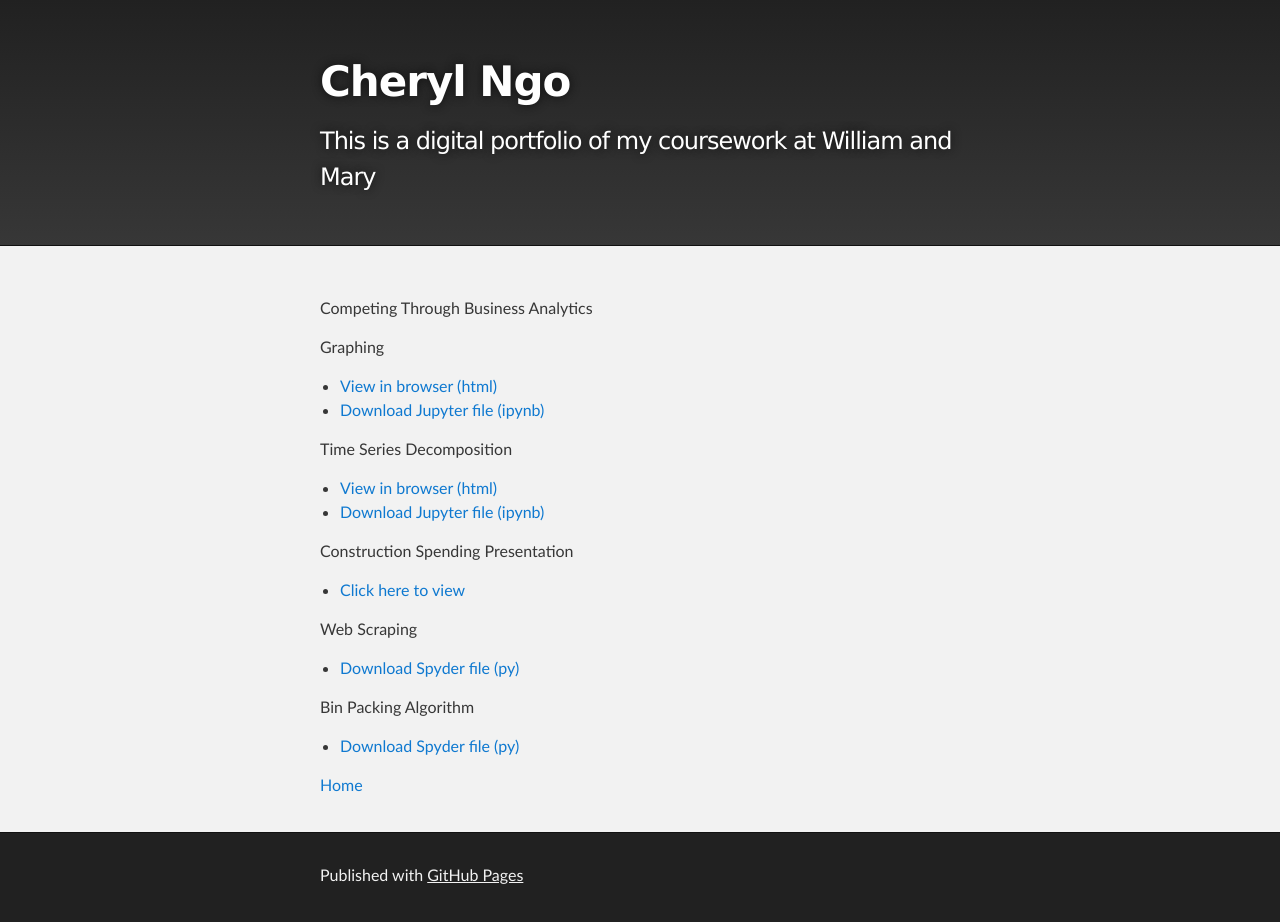
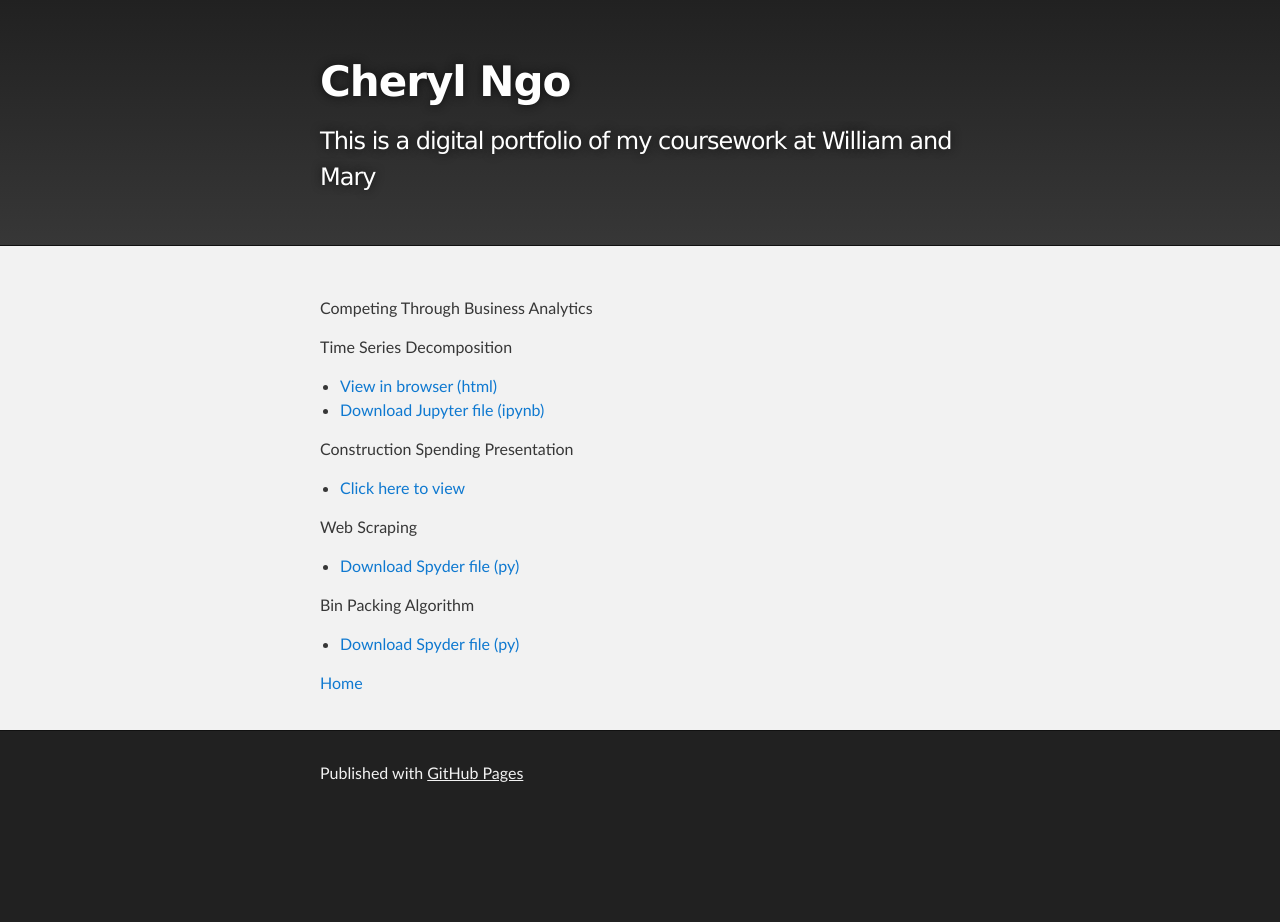
Before and after one commit to Cherylngo/cherylngo.github.io, a Jekyll site: the page built from Data Visualization/index.md, in a window 1280 px wide. Built offline with Jekyll 4.4.1, drawn with Linux system fonts in a browser that asks for light colours; our own code applies the rules of GitHub Pages for plain Markdown files; after the commit the page ends 900 px from its top, so only the background shows below that.

Commit message:
Update index.md

```diff
--- a/Data Visualization/index.md
+++ b/Data Visualization/index.md
@@ -4,10 +4,6 @@ description: Visualizations, Web Scraping, and Algorithms Using Python
 ---
 
 Competing Through Business Analytics
-
-Graphing
-- [View in browser (html)](M3Graphing.html)
-- [Download Jupyter file (ipynb)](M3Graphing.ipynb)
 
 Time Series Decomposition
 - [View in browser (html)](M3Graphing.html)
```
